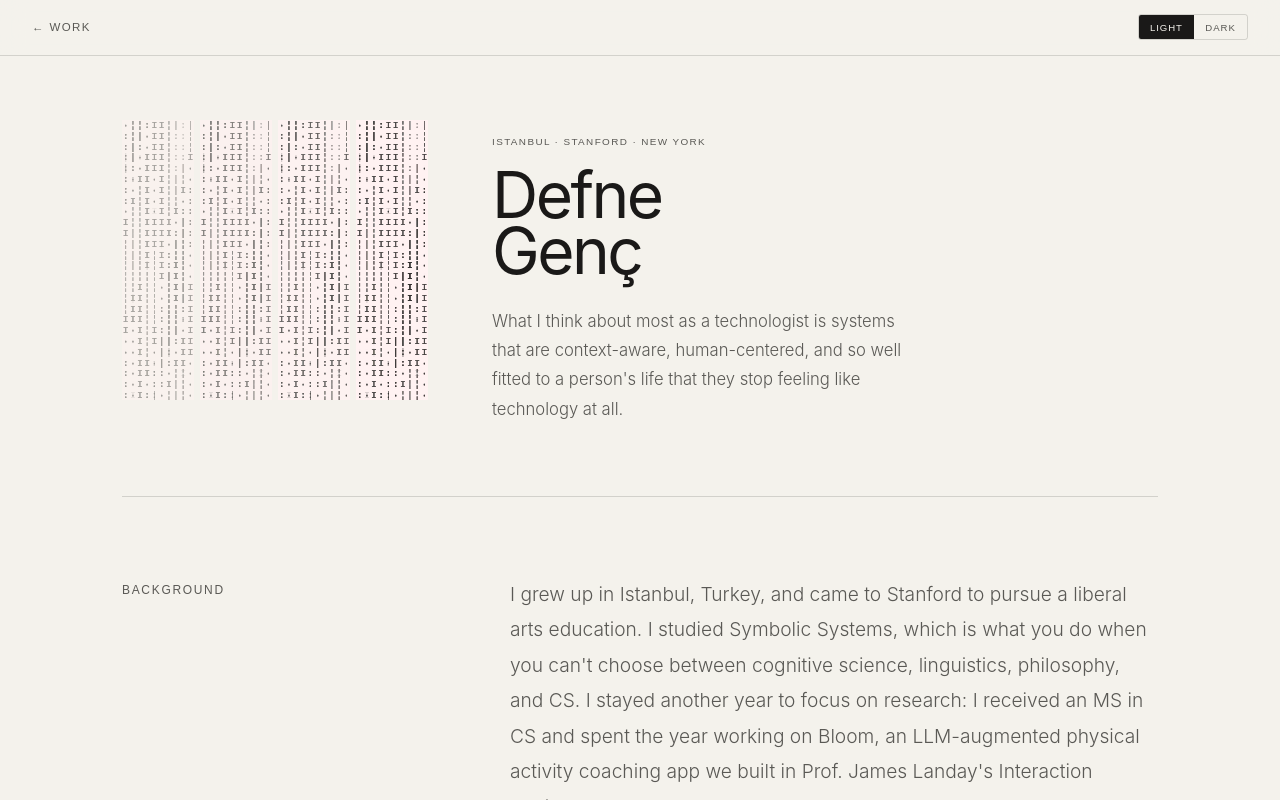
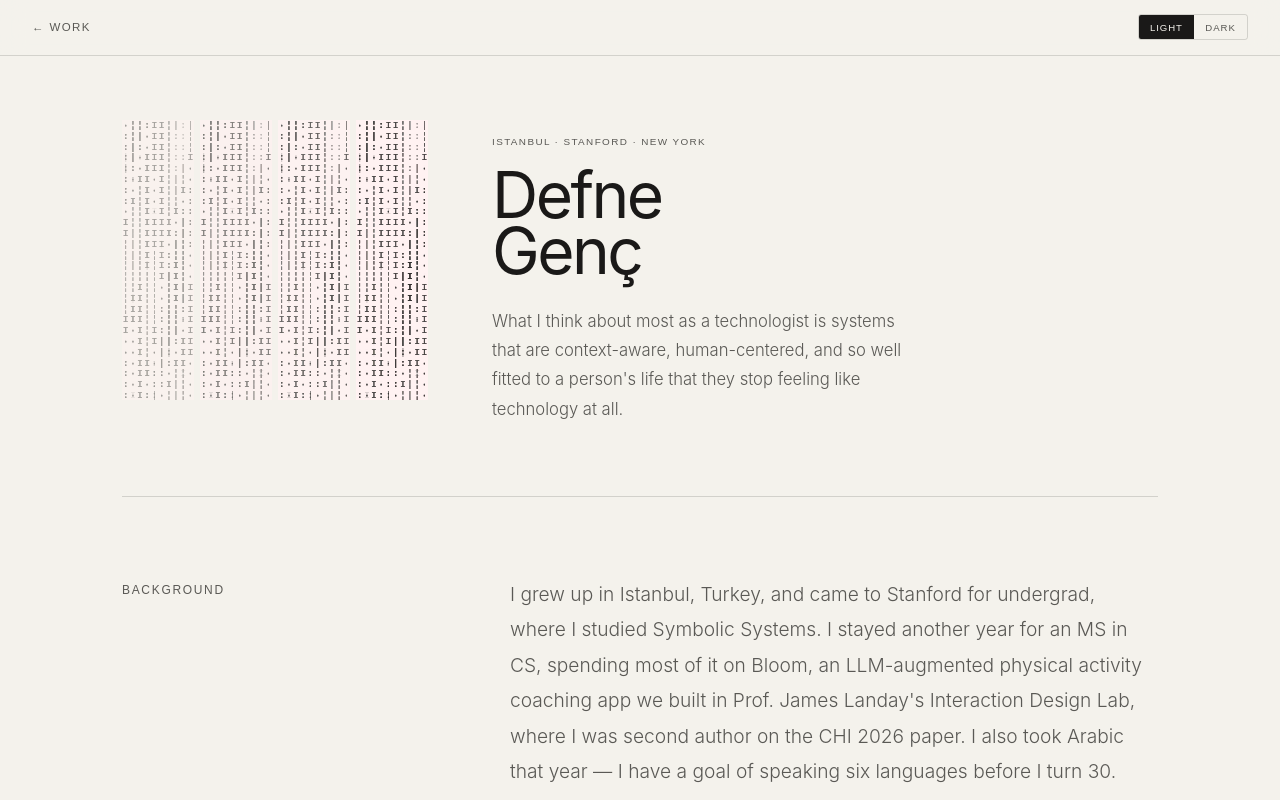
Before and after one commit to defnegenc/portfolio-v2, a Next.js app: page /about in a window 1280 px wide. Built offline with nearby package versions, Linux system fonts and the light colour scheme; a web font is replaced by a local one.

Commit message:
About: shorten background + teaching paragraphs

```diff
--- a/app/about/page.tsx
+++ b/app/about/page.tsx
@@ -84,9 +84,9 @@ export default function About() {
           </div>
           <div style={{ display: 'flex', flexDirection: 'column', gap: '1.5rem' }}>
             <p style={{ fontSize: '1.2rem', fontWeight: 300, lineHeight: 1.85, color: 'var(--ink-dim)', maxWidth: 640 }}>
-              I grew up in Istanbul, Turkey, and came to Stanford to pursue a liberal arts education. I studied Symbolic Systems, which is what you do when you can't choose between cognitive science, linguistics, philosophy, and CS. I stayed another year to focus on research: I received an MS in CS and spent the year working on{' '}
+              I grew up in Istanbul, Turkey, and came to Stanford for undergrad, where I studied Symbolic Systems. I stayed another year for an MS in CS, spending most of it on{' '}
               <a href="/project/bloom" className="about-link">Bloom</a>
-              , an LLM-augmented physical activity coaching app we built in Prof. James Landay's Interaction Design Lab, where I was second author on the CHI 2026 paper. Alongside the research I also took Arabic, which felt like a natural way to spend the remaining time — I have a goal of speaking six languages before I turn 30.
+              , an LLM-augmented physical activity coaching app we built in Prof. James Landay's Interaction Design Lab, where I was second author on the CHI 2026 paper. I also took Arabic that year — I have a goal of speaking six languages before I turn 30.
             </p>
             <p style={{ fontSize: '1.2rem', fontWeight: 300, lineHeight: 1.85, color: 'var(--ink-dim)', maxWidth: 640 }}>
               I also spent a lot of time teaching. I was a course assistant for Stanford's core HCI sequence:{' '}
@@ -95,7 +95,7 @@ export default function About() {
               <a href="https://web.stanford.edu/class/cs278/" target="_blank" rel="noreferrer" className="about-link">CS 278</a>
               , and{' '}
               <a href="https://stanfordhci.github.io/cs347-winter-2025/index" target="_blank" rel="noreferrer" className="about-link">CS 347</a>
-              , and it was arguably one of my favorite things about being at Stanford. Teaching and my students taught me just as much as my classes did. I worked with students in hands-on design studios, taking projects from early interviews to working prototypes, and led weekly sections reading through HCI research papers with small groups. The conversations about where the field is going were some of the best I had. It was a spectacular complement to the research, and someday I'd like to use what I've learned about HCI to think more seriously about education itself.
+              — teaching was arguably one of my favorite things about being at Stanford. Teaching and my students taught me just as much as my classes did. I led design studios taking student projects from early interviews to working prototypes, and ran weekly seminar sections on HCI research. Someday I'd like to use what I know about HCI to think more seriously about education itself.
             </p>
             <p style={{ fontSize: '1.2rem', fontWeight: 300, lineHeight: 1.85, color: 'var(--ink-dim)', maxWidth: 640 }}>
               Now I'm an <strong>APM at Coinbase</strong> on the institutional derivatives team, working on <strong>perpetual futures, dated futures, and options</strong> on one of the largest regulated crypto derivatives venues in the world.
```
